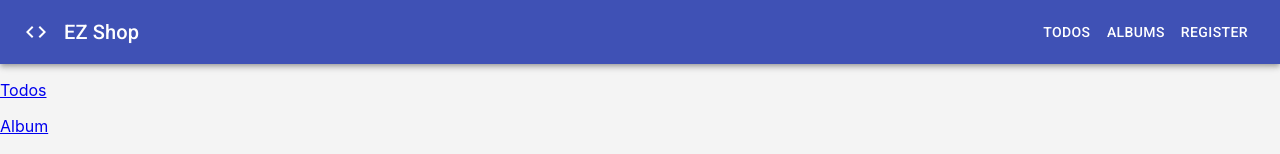
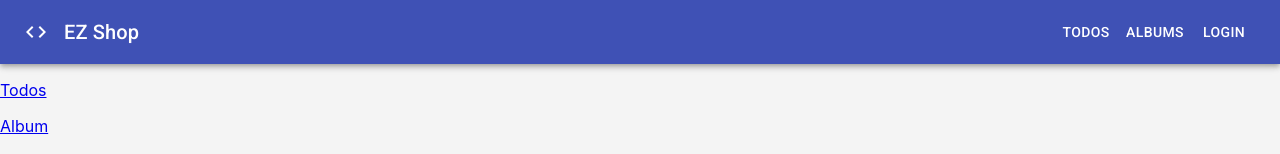
Before and after one commit to nghiemph95/React_Learning, a React (Create React App) app in the folder 02_react_learning/learn_reactjs_next/: page / in a window 1280 px wide. Shown: the top 154 px of the page. Built offline with nearby package versions, Linux system fonts and the light colour scheme; no server answers.

Commit message:
Updated: 23-01-2023 15:02:36

```diff
--- a/02_react_learning/learn_reactjs_next/src/components/Header/index.jsx
+++ b/02_react_learning/learn_reactjs_next/src/components/Header/index.jsx
@@ -9,11 +9,12 @@ import { makeStyles } from '@material-ui/core/styles';
 import TextField from '@material-ui/core/TextField';
 import Toolbar from '@material-ui/core/Toolbar';
 import Typography from '@material-ui/core/Typography';
-import { Close } from '@material-ui/icons';
+import { AccountCircle, Close } from '@material-ui/icons';
 import CodeIcon from '@material-ui/icons/Code';
 import Login from 'features/Auth/components/Login';
 import Register from 'features/Auth/components/Register';
 import React, { useState } from 'react';
+import { useSelector } from 'react-redux';
 import { Link, NavLink } from 'react-router-dom';
 
 const useStyles = makeStyles((theme) => ({
@@ -45,10 +46,13 @@ const MODE = {
 };
 
 export default function Header() {
+  const loggedInUser = useSelector((state) => state.user.current);
+  const isLoggedIn = !!loggedInUser.id;
+  /** State */
   const [open, setOpen] = useState(false);
-
   const [mode, setMode] = useState(MODE.LOGIN);
 
+  /** Controler */
   const handleClickOpen = () => {
     setOpen(true);
   };
@@ -78,9 +82,17 @@ export default function Header() {
             <Button color="inherit">Albums</Button>
           </NavLink>
 
-          <Button color="inherit" onClick={handleClickOpen}>
-            Register
-          </Button>
+          {!isLoggedIn && (
+            <Button color="inherit" onClick={handleClickOpen}>
+              Login
+            </Button>
+          )}
+
+          {isLoggedIn && (
+            <IconButton color="inherit">
+              <AccountCircle />
+            </IconButton>
+          )}
         </Toolbar>
       </AppBar>
 
--- /dev/null
+++ b/02_react_learning/learn_reactjs_next/src/contants/storage-keys.js
@@ -0,0 +1,6 @@
+const StorageKeys = {
+  USER: 'user',
+
+  TOKEN: 'access_token',
+};
+export default StorageKeys;
--- a/02_react_learning/learn_reactjs_next/src/features/Auth/userSlice.js
+++ b/02_react_learning/learn_reactjs_next/src/features/Auth/userSlice.js
@@ -1,5 +1,6 @@
 import { createAsyncThunk, createSlice } from '@reduxjs/toolkit';
 import userApi from 'api/userApi';
+import StorageKeys from 'contants/storage-keys';
 /** Tạo async action để goi API */
 
 /** Create the thunk */
@@ -8,8 +9,8 @@ export const register = createAsyncThunk('user/register', async (payload) => {
   const data = await userApi.register(payload);
 
   // save data to local storage
-  localStorage.setItem('access_token', data.jwt);
-  localStorage.setItem('user', JSON.stringify(data.user));
+  localStorage.setItem(StorageKeys.TOKEN, data.jwt);
+  localStorage.setItem(StorageKeys.USER, JSON.stringify(data.user));
 
   // return user data
   return data.user;
@@ -20,8 +21,8 @@ export const login = createAsyncThunk('user/login', async (payload) => {
   const data = await userApi.login(payload);
 
   // save data to local storage
-  localStorage.setItem('access_token', data.jwt);
-  localStorage.setItem('user', JSON.stringify(data.user));
+  localStorage.setItem(StorageKeys.TOKEN, data.jwt);
+  localStorage.setItem(StorageKeys.USER, JSON.stringify(data.user));
 
   // return user data
   return data.user;
@@ -31,7 +32,8 @@ const userSlice = createSlice({
   name: 'user',
 
   initialState: {
-    current: {},
+    // lấy thông tin user từ localStorage hoặc nếu ko thì lấy ||
+    current: JSON.parse(localStorage.getItem(StorageKeys.USER)) || {},
     settings: {},
   },
 
```
